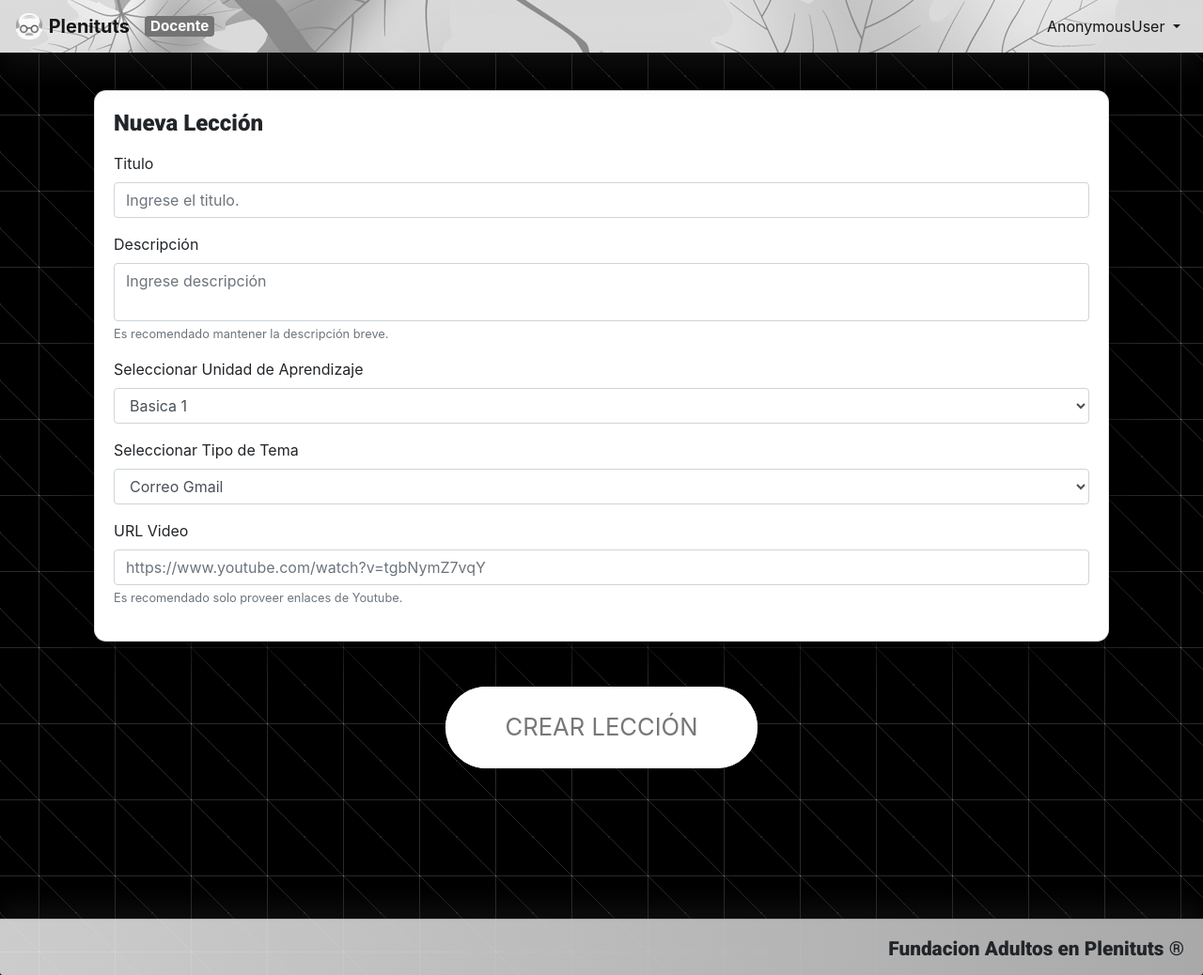
After one commit to AlexGuDu/PleniTuts, a Django app: template PleniApp/templates/pleniapp/create.html in a window 1280 px wide. The commit adds this page. Shown: the whole page at 94% size. Run offline with Django 3.2, Linux system fonts and the light colour scheme; the template is opened without the code that fills it, so the values that code supplies are empty; some libraries are stand-ins or nearby versions.

Commit message:
dunno how i did it

```diff
--- /dev/null
+++ b/PleniApp/templates/pleniapp/create.html
@@ -0,0 +1,111 @@
+{% extends 'pleniapp/base_admin.html' %}
+{% load staticfiles %}
+
+{% block content %}
+<div style="margin-top: 6rem;">
+
+</div>
+<div class="container-fluid" >
+  <div class="row">
+    <div class="col-sm-12">
+      <div class="card" id="createcard">
+        <div class="card-body">
+          <h5 class="card-title" id="card_title">Nueva Lección</h5>
+          <p class="card-text" id="card_paragraph"><!-- Lecture description --></p>
+          <form>
+            <div class="form-group">
+              <label>Titulo</label>
+              <input id="lecture_title"  class="form-control" placeholder="Ingrese el titulo.">
+
+            </div>
+            <div class="form-group">
+              <label>Descripción</label>
+              <textarea id="lecture_description" class="form-control"  placeholder="Ingrese descripción"></textarea>
+              <small class="form-text text-muted">Es recomendado mantener la descripción breve.</small>
+            </div>
+            <div class="form-group">
+              <label>Seleccionar Unidad de Aprendizaje</label>
+              <select id="lecture_unit" class="form-control">
+                <option value="1">Basica 1</option>
+                <option value="2">Basica 2</option>
+                <option value="3">Basica 3</option>
+              </select>
+            </div>
+            <div class="form-group">
+              <label>Seleccionar Tipo de Tema</label>
+              <select id="lecture_type" class="form-control">
+                <option value="1">Correo Gmail</option>
+                <option value="2">Explorador de Internet</option>
+                <option value="3">Windows</option>
+                <option value="4">Facebook</option>
+                <option value="5">Youtube</option>
+                <option value="6">Microsoft Office</option>
+                <option value="7">Equipo de Computo</option>
+                <option value="8">Juegos</option>
+                <option value="9">Paint</option>
+              </select>
+            </div>
+            <div class="form-group">
+              <label>URL Video</label>
+              <input id="lecture_videourl" class="form-control" placeholder="https://www.youtube.com/watch?v=tgbNymZ7vqY">
+              <small class="form-text text-muted">Es recomendado solo proveer enlaces de Youtube.</small>
+              <div id="missingstuff" text-align="center" hidden>
+                <br><h2 class="text-danger"><div class="fas fa-exclamation-triangle"></div> Es necesario llenar todos los campos. </h2>
+              </div>
+            </div>
+          </form>
+        </div>
+      </div>
+    </div>
+
+  </div>
+</div> <br> <br>
+
+<div id="bigbuttoncontainer">
+    <a id="crearleccion" href="asda" class="bttn bttn--white bttn--animated">Crear Lección</a>
+</div>
+
+
+
+
+
+  <script type="text/javascript">
+    var lec_title = document.getElementById('lecture_title');
+    var lec_unit = document.getElementById('lecture_unit');
+    var lec_videourl = document.getElementById('lecture_videourl');
+
+    $(document).on('click', '#crearleccion', function(e){
+      e.preventDefault();
+      if (lec_title.value == "" || lec_unit.value == "" || lec_videourl.value =="") {
+        document.getElementById("missingstuff").hidden = false;
+      }
+      else{
+        console.log($('#lecture_title').val())
+        console.log($('#lecture_description').val())
+        console.log($('#lecture_unit').val())
+        console.log($('#lecture_type').val())
+        console.log($('#lecture_videourl').val())
+        $.ajax({
+          type: 'POST',
+          url: '{% url 'create_lecture' %}',
+          data:{
+            title: $('#lecture_title').val(),
+            description: $('#lecture_description').val(),
+            unit: $('#lecture_unit').val(),
+            type: $('#lecture_type').val(),
+            videourl: $('#lecture_videourl').val(),
+          },
+          success: function(){
+            console.log('it was created no problem')
+          }
+        })
+      }
+
+
+
+
+    });
+
+  </script>
+
+{% endblock %}
--- a/PleniApp/templates/pleniapp/sign_in.html
+++ b/PleniApp/templates/pleniapp/sign_in.html
@@ -99,7 +99,7 @@
       else{
         $.ajax({
           type: 'POST',
-          url: '{% url 'register_user' %}',
+          url: '{% url 'create_lecture' %}',
           data:{
             username: $('#register_username').val(),
             password: $('#register_password').val(),
--- a/PleniApp/urls.py
+++ b/PleniApp/urls.py
@@ -15,6 +15,8 @@ urlpatterns = [
     path('signout_user/', views.signout_user, name="signout_user"),
     path('details/<int:id>/', views.details, name='details'),
     path('details_admin/<int:id>/', views.details_admin, name='details_admin'),
+    path('create/', views.create, name='create'),
+    path('create_lecture/', views.create_lecture, name='create_lecture'),
     path('lectureblock/<int:id>/', views.index_selected_unit, name='index_selected_unit'),
     path('lecturetype/<int:id>/', views.index_selected_type, name='index_selected_type'),
 ]
--- a/static/css/base_admin.css
+++ b/static/css/base_admin.css
@@ -39,6 +39,11 @@ body{
   margin-top: 10rem;
   background-image: linear-gradient(to right,rgb(255, 255, 255, 0.8) , darkgrey);
   box-shadow: 0 -1rem 1.5rem rgba(50,50,50,0.25);
+}
+
+#createcard{
+  border-radius: 0.8rem;
+  box-shadow: 0 1rem 2.5rem rgba(0,0,0,0.7);
 }
 
  #scrollindex{
@@ -255,6 +260,62 @@ body{
   margin-top: 4rem;
 }
 
+.bttn,
+.bttn:link,
+.bttn:visited {
+  text-transform: uppercase;
+  text-decoration: none;
+  padding: 1.5rem 4rem;
+  display: inline-block;
+  border-radius: 3rem;
+  transition: all .2s;
+  position: relative;
+  outline: none;
+  font-size: 1.6rem;
+}
+
+.bttn:hover {
+  transform: translateY(.3rem);
+  box-shadow: 0 1rem 2rem rgba(0,0,0,.2);
+}
+
+.bttn:active {
+  transform: translateY(.4rem);
+  box-shadow: 0 .5rem 1rem rgba(0,0,0,.2);
+}
+
+.bttn--white {
+  background-color: #fff;
+  color: #777;
+
+}
+
+.bttn::after {
+  content: "";
+  display: inline-block;
+  height: 100%;
+  width: 100%;
+  border-radius: 6rem;
+  position: absolute;
+  top: 0;
+  left: 0;
+  z-index: -1;
+  transition: all .5s;
+}
+
+.bttn--white::after {
+  background-color: #fff;
+}
+
+.bttn:hover::after {
+  transform: scale(1.5);
+  opacity: 0;
+}
+
+#bigbuttoncontainer{
+  text-align: center;
+}
+
 
 @keyframes saturate{
   0% {
```
Also changed, not shown: PleniApp/templates/pleniapp/index_admin.html (+8 -0 lines), PleniApp/views.py (+32 -0 lines), PleniApp/templates/pleniapp/details_admin.html (line endings or trailing spaces).
